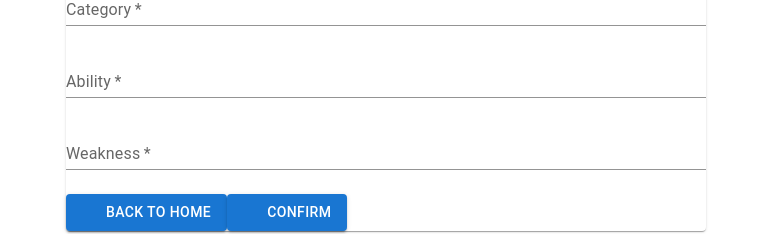
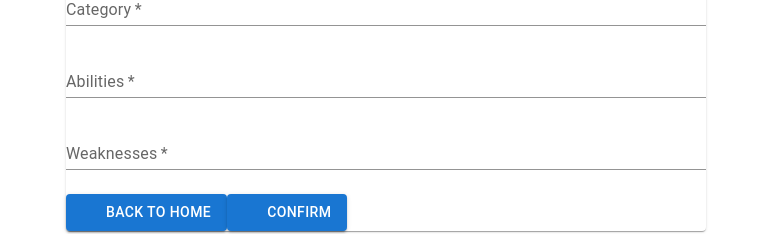
Before and after one commit to DiegoI-code/crud, a Next.js app: page /new in a window 1280 px wide. Shown: the part 462-696 px from the top of the page, without its empty margins (254-1022 px from the left). Built offline with nearby package versions, Linux system fonts and the light colour scheme; some icons are missing.

Commit message:
addData functional

```diff
--- a/src/components/NewEditForm2.tsx
+++ b/src/components/NewEditForm2.tsx
@@ -7,17 +7,27 @@ import Checkbox from '@mui/material/Checkbox';
 import NextLink from 'next/link';
 import { Button } from "@mui/material";
 import Iconify from './Iconify';
+import useFirebase from "../hooks/useFirebase";
+
+const { addData } = useFirebase();
 
 export default function NewEditForm2() {
 
-  const [data, setData] = React.useState();
+  const [data, setData] = React.useState({});
 
-const onChangeName = (event) => {
-  setData(event.target.value);
+const onChange = (event) => {
+  setData(
+    {
+      ...data,
+      [event.target.name]: event.target.value
+    }
+  );
+
 };
 
 const handleClick = () => {
   console.log(data);
+  addData([data]);
 
 };
 
@@ -42,40 +52,43 @@ const handleClick = () => {
             fullWidth
             /* autoComplete="given-name" */
             variant="standard"
-            onChange={onChangeName}
+            onChange={onChange}
           />
         </Grid>
         <Grid item xs={12}>
           <TextField
             required
-            id="category"
-            name="category"
+            id="Category"
+            name="Category"
             label="Category"
             fullWidth
             /* autoComplete="family-name" */
             variant="standard"
+            onChange={onChange}
           />
         </Grid>
         <Grid item xs={12}>
           <TextField
             required
-            id="ability"
-            name="ability"
-            label="Ability"
+            id="Abilities"
+            name="Abilities"
+            label="Abilities"
             fullWidth
             /* autoComplete="shipping address-line1" */
             variant="standard"
+            onChange={onChange}
           />
         </Grid>
         <Grid item xs={12}>
           <TextField
             required
-            id="weakness"
-            name="weakness"
-            label="Weakness"
+            id="Weaknesses"
+            name="Weaknesses"
+            label="Weaknesses"
             fullWidth
             /* autoComplete="shipping address-line2" */
             variant="standard"
+            onChange={onChange}
           />
         </Grid>
         <Grid item xs={12} sm={6}>
--- a/src/hooks/useFirebase.jsx
+++ b/src/hooks/useFirebase.jsx
@@ -29,7 +29,22 @@ export default function useFirebase() {
     }
   };
 
+  const addData = async ([data]) => {
+
+    try {
+        const col = collection(db, "1")
+        const add = await addDoc(col, data)
+        console.log(add.id)
+
+    } catch (error) {
+        console.log(error);
+    }
+
+
+  }
+
   return {
     getData,
+    addData,
   };
 }
```
Also changed, not shown: src/components/TableComponent.tsx (+8 -2 lines).
